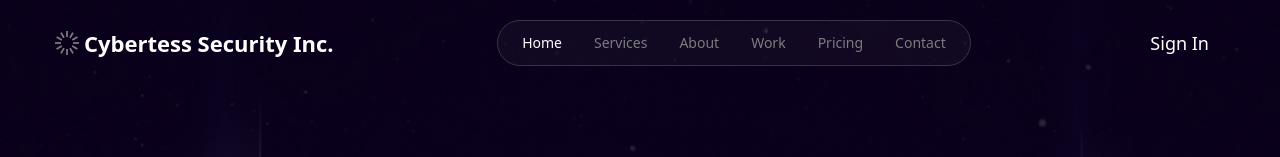
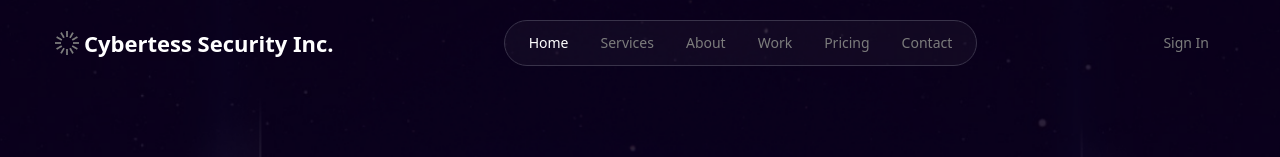
Before and after one commit to tarunkumar2112/cybertess, a React (Create React App) app: page / in a window 1280 px wide. Shown: the top 157 px of the page. Built offline with nearby package versions, Linux system fonts and the light colour scheme.

Commit message:
updated header button color

```diff
--- a/src/components/Header.js
+++ b/src/components/Header.js
@@ -36,13 +36,13 @@ const Header = () => {
         <Link to="/" className="text-link-color hover:text-white font-medium text-sm py-3 px-2">Pricing</Link>
 
         <Link to="/" className="text-link-color hover:text-white font-medium text-sm py-3 px-2">Contact</Link>
-        <button className={`${isMenuOpen ? 'block' : 'hidden'} lg:hidden font-medium  text-white hover:text-gray-300  py-2 px-4 rounded lg:mb-0 mb-[30px]`}>
+        <button className={`${isMenuOpen ? 'block' : 'hidden'} lg:hidden font-medium  text-sm text-link-color hover:text-white  py-2 px-4 rounded lg:mb-0 mb-[30px]`}>
         Sign In
       </button>
       </nav>
 
       {/* Sign-in Button */}
-      <button className={`lg:block hidden font-medium  text-white hover:text-gray-300  py-2 px-4 rounded`}>
+      <button className={`lg:block hidden font-medium  text-link-color text-sm hover:text-white  py-2 px-4 rounded`}>
         Sign In
       </button>
       </div>
```
